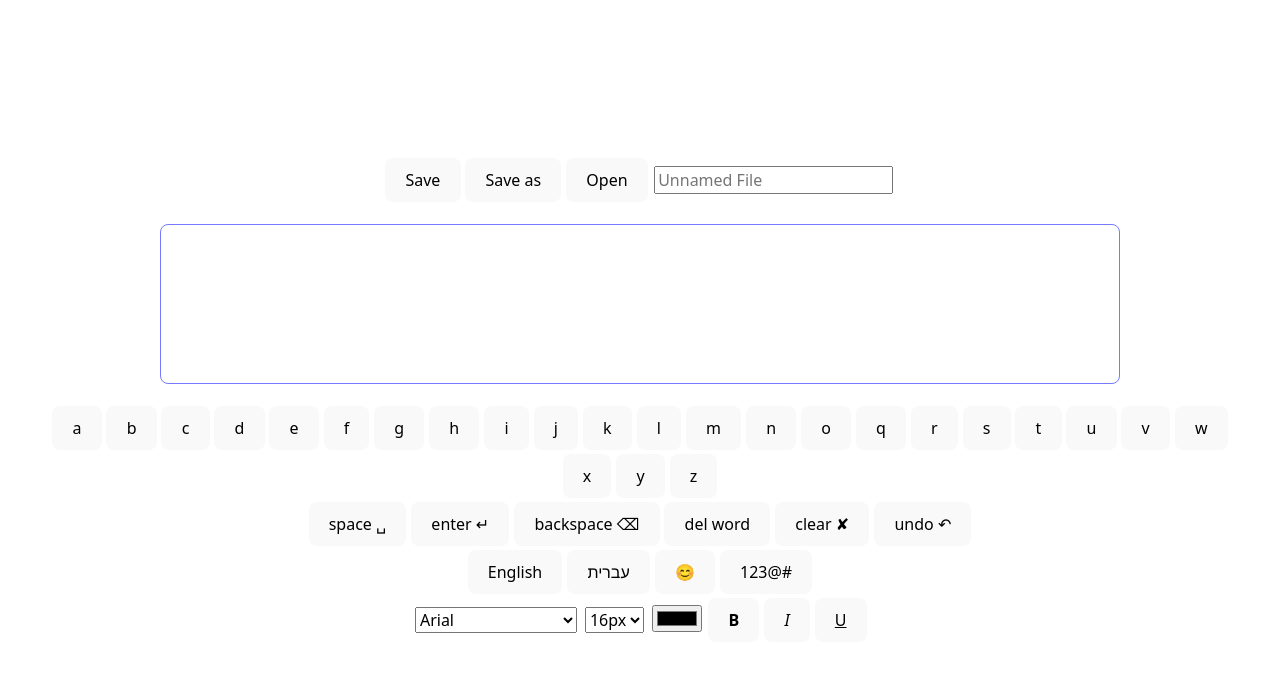
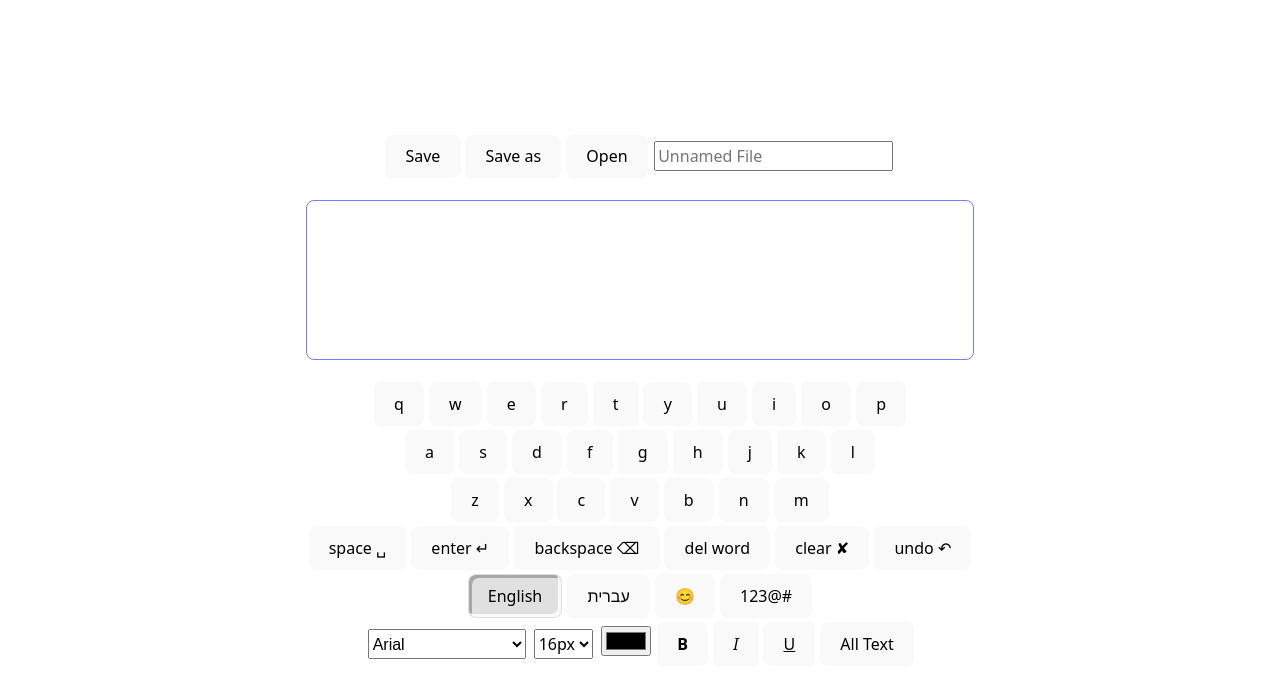
Before and after one commit to miryam21/FSWD-4_TextEditor, a React (Vite) app: page / in a window 1280 px wide. Shown: the top 698 px of the page. Built offline with nearby package versions, Linux system fonts and the light colour scheme.

Commit message:
style's buttons, active-button css

```diff
--- a/src/components/Keyboard.jsx
+++ b/src/components/Keyboard.jsx
@@ -1,10 +1,10 @@
 import React from "react";
 
 const chars = {
-    'eng': ['a', 'b', 'c', 'd', 'e', 'f', 'g', 'h', 'i', 'j', 'k', 'l', 'm', 'n', 'o', 'q', 'r', 's', 't', 'u', 'v', 'w', 'x', 'y', 'z'],
-    'heb': ['א', 'ב', 'ג', 'ד', 'ה', 'ו', 'ז', 'ח', 'ט', 'י', 'כ', 'ך', 'ל', 'מ', 'ם', 'נ', 'ן', 'ס', 'ע', 'פ', 'ף', 'צ', 'ץ', 'ק', 'ר', 'ש', 'ת'],
-    'emj': ['😀', '😂', '😍', '😎', '😢', '😡', '🥳', '🤔', '😴', '🤯', '🐶', '🐱', '🍎', '🍌', '❤️', '🌸', '🦄', '🌈'],
-    'sym': ['0', '1', '2', '3', '4', '5', '6', '7', '8', '9', '.', ',', '!', '?', '(', ')', '@', '#', '$', '%', '&', '*', '-', '+', '='],
+    'eng': [['q', 'w', 'e', 'r', 't', 'y', 'u', 'i', 'o', 'p'], ['a', 's', 'd', 'f', 'g', 'h', 'j', 'k', 'l'], ['z', 'x', 'c', 'v', 'b', 'n', 'm']],
+    'heb': [['\'', '-', 'ק', 'ר', 'א', 'ט', 'ו', 'ן', 'ם', 'פ'], ['ש', 'ד', 'ג', 'כ', 'ע', 'י', 'ח', 'ל', 'ך', 'ף'], ['ז', 'ס', 'ב', 'ה', 'נ', 'מ', 'צ', 'ת', 'ץ']],
+    'emj': [['😀', '😂', '😍', '😎', '😢', '😡', '🥳', '🤔'], ['😴', '🤯', '😭', '👍', '✌️', '💪', '🫶'], ['❤️', '💔', '❤️‍🔥', '🌸', '🌈', '🦄', '💩', '✨']],
+    'sym': [['0', '1', '2', '3', '4', '5', '6', '7', '8', '9'], ['.', ',', '!', '?', '(', ')', '@', '#', '$', '%'], ['&', '*', '-', '+', '=', '/', '^', '[', ']']],
     'ctr': ['space ␣', 'enter ↵', 'backspace ⌫', 'del word', 'clear ✘', 'undo ↶']
 }
 
@@ -51,7 +51,7 @@ function Keyboard({ language, style, currText, setText, history, setHistory }) {
                 color: ${style.color};
                 font-weight: ${style.fontWeight};
                 font-style: ${style.fontStyle};
-                text-decoration: ${style.textDecoration}">${e.target.innerHTML}</span>`)
+                text-decoration: ${style.textDecoration};">${e.target.innerHTML}</span>`)
         }
     }
 
@@ -64,12 +64,20 @@ function Keyboard({ language, style, currText, setText, history, setHistory }) {
 
     return (
         <div className="keys">
-            {chars[language].map((ch, idx) => (
-                <button key={idx} onClick={handleKeyClick}>{ch}</button>
+            {chars[language].map((row, rowIdx) => (
+                <React.Fragment key={rowIdx}>
+                    {row.map((ch, chIdx) => (
+                        <button key={`${rowIdx}-${chIdx}`} onClick={handleKeyClick}>
+                            {ch}
+                        </button>
+                    ))}
+                    <br />
+                </React.Fragment>
             ))}
-            <br />
             {chars['ctr'].map((ch, idx) => (
-                <button key={idx} onClick={handleKeyClick}>{ch}</button>
+                <button key={`ctr-${idx}`} onClick={handleKeyClick}>
+                    {ch}
+                </button>
             ))}
         </div>
     )
--- a/src/components/LangSelector.jsx
+++ b/src/components/LangSelector.jsx
@@ -1,6 +1,6 @@
 import React from "react";
 
-function LangSelector({ setLanguage }) {
+function LangSelector({ language, setLanguage }) {
     function selectLanguage(e) {
         console.log(e);
         setLanguage(e.target.value);
@@ -8,10 +8,10 @@ function LangSelector({ setLanguage }) {
 
     return (
         <div className="languages-select">
-            <button value="eng" onClick={selectLanguage}>English</button>
-            <button value="heb" onClick={selectLanguage}>עברית</button>
-            <button value="emj" onClick={selectLanguage}>😊</button>
-            <button value="sym" onClick={selectLanguage}>123@#</button>
+            <button className={`${language == 'eng'? 'active' : ''}`} value="eng" onClick={selectLanguage}>English</button>
+            <button className={`${language == 'heb'? 'active' : ''}`} value="heb" onClick={selectLanguage}>עברית</button>
+            <button className={`${language == 'emj'? 'active' : ''}`} value="emj" onClick={selectLanguage}>😊</button>
+            <button className={`${language == 'sym'? 'active' : ''}`} value="sym" onClick={selectLanguage}>123@#</button>
         </div>
     )
 }
--- a/src/components/StyleSelector.jsx
+++ b/src/components/StyleSelector.jsx
@@ -1,38 +1,71 @@
-import React from "react";
+import React, { useState } from "react";
 
-function StyleSelector({ setStyle }) {
+function StyleSelector({ setStyle, setText }) {
+    const [isBold, setBold] = useState(false);
+    const [isItalic, setItalic] = useState(false);
+    const [isUnderline, setUnderline] = useState(false);
+    const [isAlltext, setAlltext] = useState(false);
+    const [fontFamily, setFontFamily] = useState('Arial');
 
     function handleFontFamily(e) {
-        setStyle(prev => ({ ...prev, fontFamily: e.target.value }));
+        setFontFamily(e.target.value);
+        setStyle(prev => {
+            if (isAlltext)
+                styleAllText(/font-family:\s*[^;]*;/g, `font-family: ${e.target.value};`);
+            return { ...prev, fontFamily: e.target.value };
+        });
     };
 
     function handleFontSize(e) {
-        setStyle(prev => ({ ...prev, fontSize: e.target.value }));
+        setStyle(prev => {
+            if (isAlltext)
+                styleAllText(/font-size:\s*[^;]*;/g, `font-size: ${e.target.value};`);
+            return { ...prev, fontSize: e.target.value };
+        });
     };
 
     function handleColorChange(e) {
-        setStyle(prev => ({ ...prev, color: e.target.value }));
+        setStyle(prev => {
+            if (isAlltext)
+                styleAllText(/color:\s*[^;]*;/g, `color: ${e.target.value};`);
+            return { ...prev, color: e.target.value };
+        });
     };
 
     function handleBoldChange(e) {
-        setStyle(prev => ({
-            ...prev,
-            fontWeight: prev.fontWeight === "bold" ? "normal" : "bold"
-        }));
-    };
+        setBold(!isBold);
+        setStyle(prev => {
+            const val = prev.fontWeight === "bold" ? "normal" : "bold";
+            if (isAlltext)
+                styleAllText(/font-weight:\s*(normal|bold);/g, `font-weight: ${val};`);
+            return { ...prev, fontWeight: val };
+        });
+    }
 
     function handleItalicChange(e) {
-        setStyle(prev => ({
-            ...prev,
-            fontStyle: prev.fontStyle === "italic" ? "normal" : "italic"
-        }));
+        setItalic(!isItalic);
+        setStyle(prev => {
+            const val = prev.fontStyle === "italic" ? "normal" : "italic";
+            if (isAlltext) styleAllText(/font-style:\s*(normal|italic);/g, `font-style: ${val};`);
+            return { ...prev, fontStyle: val };
+        });
     };
 
     function handleUnderlineChange(e) {
-        setStyle(prev => ({
-            ...prev,
-            textDecoration: prev.textDecoration === "underline" ? "none" : "underline"
-        }));
+        setUnderline(!isUnderline);
+        setStyle(prev => {
+            const val = prev.textDecoration === "underline" ? "none" : "underline";
+            if (isAlltext) styleAllText(/text-decoration:\s*(none|underline);/g, `text-decoration: ${val};`);
+            return { ...prev, textDecoration: val };
+        });
+    };
+
+    function handleAllTextChange(e) {
+        setAlltext(!isAlltext);
+    }
+
+    function styleAllText(regEx, replaceEx) {
+        setText(prev => prev.replace(regEx, replaceEx));
     };
 
 
@@ -40,10 +73,10 @@ function StyleSelector({ setStyle }) {
     return (
         <div className="style-select">
             {/* font */}
-            <select className="font-family-select" onChange={handleFontFamily}>
-                <option value="Arial">Arial</option>
-                <option value="Times New Roman">Times New Roman</option>
-                <option value="Courier New">Courier New</option>
+            <select className="font-family-select" onChange={handleFontFamily} style={{ fontFamily: fontFamily }}>
+                <option value="Arial" style={{ fontFamily: 'Arial' }}>Arial</option>
+                <option value="Times New Roman" style={{ fontFamily: 'imes New Roman' }}>Times New Roman</option>
+                <option value="Courier New" style={{ fontFamily: 'Courier New' }}>Courier New</option>
             </select>
 
             {/*size*/}
@@ -59,13 +92,16 @@ function StyleSelector({ setStyle }) {
             <input type="color" className="font-color-select" onBlur={handleColorChange} />
 
             {/*bold*/}
-            <button className="bold-selector" onClick={handleBoldChange}><b>B</b></button>
+            <button className={`bold-selector ${isBold? 'active' : ''}`} onClick={handleBoldChange}><b>B</b></button>
 
             {/*italic*/}
-            <button className="italic-selector" onClick={handleItalicChange}><i>I</i></button>
+            <button className={`italic-selector ${isItalic? 'active' : ''}`} onClick={handleItalicChange}><i>I</i></button>
 
             {/*underline*/}
-            <button className="underline-selector" onClick={handleUnderlineChange}><u>U</u></button>
+            <button className={`underline-selector ${isUnderline? 'active' : ''}`} onClick={handleUnderlineChange}><u>U</u></button>
+
+            {/*all text*/}
+            <button className={`all-text-selector ${isAlltext? 'active' : ''}`} onClick={handleAllTextChange}>All Text</button>
 
         </div>
     );
--- a/src/components/TextEditor.jsx
+++ b/src/components/TextEditor.jsx
@@ -29,8 +29,8 @@ function TextEditor() {
                 setText={setText}
                 history={history}
                 setHistory={setHistory} />
-            <LangSelector setLanguage={setLanguage} />
-            <StyleSelector setStyle={setStyle} />
+            <LangSelector language={language} setLanguage={setLanguage} />
+            <StyleSelector setStyle={setStyle} setText={setText}/>
 
         </>
     )
--- a/src/index.css
+++ b/src/index.css
@@ -82,4 +82,10 @@ select, input {
   font-size: 1em;
   font-weight: 500;
   font-family: inherit;
+  height: 30px;
 }
+
+.active {
+  background-color: #e0e0e0;
+  box-shadow: inset -3px -3px 0px #f9f9f9, inset 3px 3px 0px #a8a8a8;
+}
```
